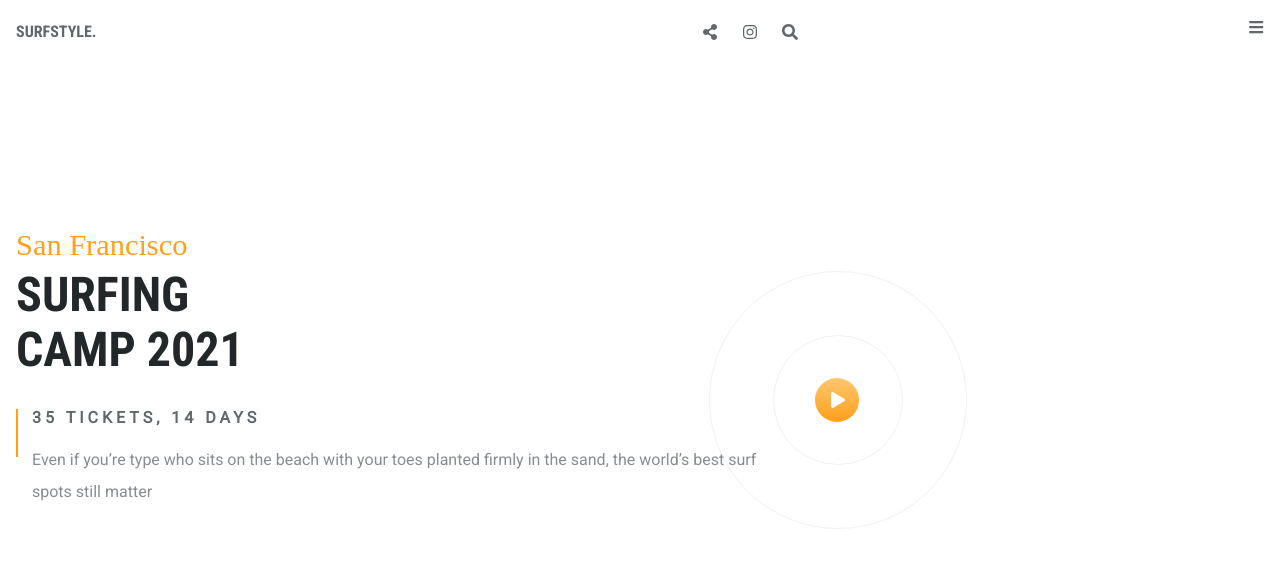
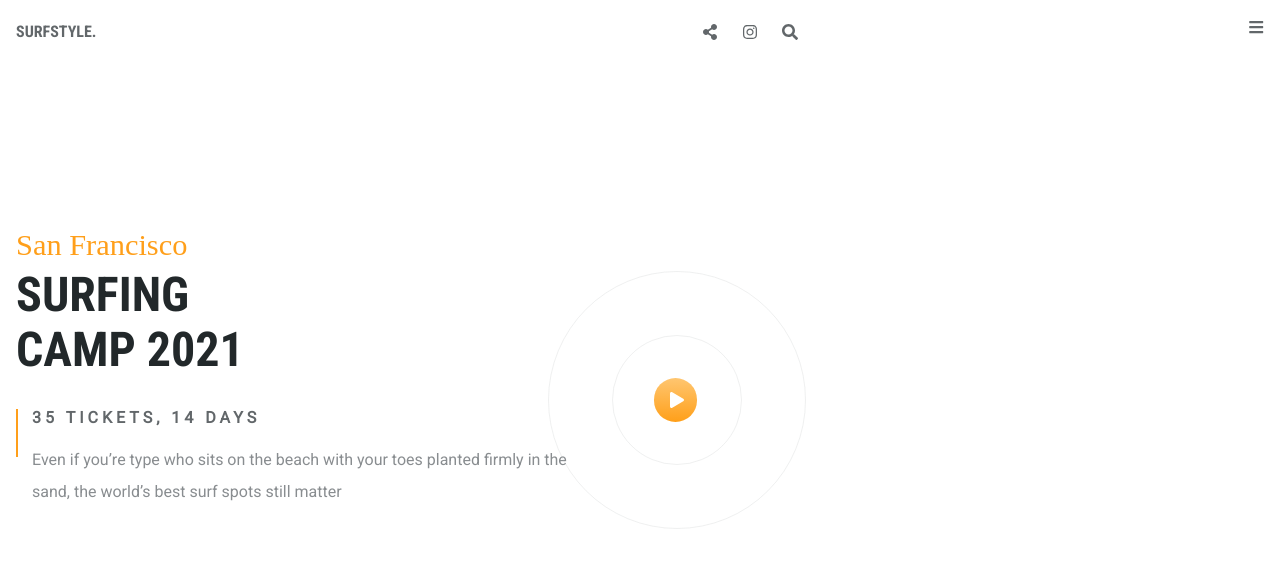
Before and after one commit to kepler003/surfstyle, a React app: page / in a window 1280 px wide. Shown: the top 568 px of the page. Built offline with nearby package versions, Linux system fonts and the light colour scheme; a web font is replaced by a local one.

Commit message:
MainHeader -> Add image & button styling for md size

```diff
--- a/src/components/atoms/HeaderSVGImage.js
+++ b/src/components/atoms/HeaderSVGImage.js
@@ -26,7 +26,10 @@ export default () => {
     setViewBox(`0 0 ${size.width} ${size.height}`);
     forSize({
       xs: () => { setPathXs(); },
-      sm: () => { setPathSm(); }
+      sm: () => { setPathSm(); },
+      md: () => { setPathSm(); },
+      lg: () => { setPathSm(); },
+      xl: () => { setPathSm(); }
     });
   }, [size]);
 
@@ -62,6 +65,24 @@ export default () => {
     `);
   };
 
+  const getImageTemplateXs = () => (
+    <image
+      href={ image }
+      x="0"
+      y={ -size.width * 0.6 + 80 }
+      width="100%"
+    />
+  );
+
+  const getImageTemplateSm = () => (
+    <image
+      href={ image }
+      x="0"
+      y="0"
+      { ...(size.width / size.height > imageRatio ? { width: "100%" } : { height: "100%" }) }
+    />
+  );
+
 
   return (
     <div ref={ ref } className="welcome__img">
@@ -79,26 +100,13 @@ export default () => {
             width="100%"
             height="100%"
           >
-            {
-              forSize({
-                xs: () => (
-                  <image
-                    href={ image }
-                    x="0"
-                    y={ -size.width * 0.6 + 80 }
-                    width="100%"
-                  />
-                ),
-                sm: () => (
-                  <image
-                    href={ image }
-                    x="0"
-                    y="0"
-                    { ...(size.width / size.height > imageRatio ? { width: "100%" } : { height: "100%" }) }
-                  />
-                )
-              })
-            }
+            {forSize({
+              xs: getImageTemplateXs,
+              sm: getImageTemplateSm,
+              md: getImageTemplateSm,
+              lg: getImageTemplateSm,
+              xl: getImageTemplateSm,
+            })}
           </pattern>
         </defs>
       </svg>
--- a/src/styles/_welcome.scss
+++ b/src/styles/_welcome.scss
@@ -126,3 +126,31 @@
     }
   }
 }
+
+@include forSize ("md") {
+
+  .welcome {
+    @include flex-x-center;
+    @include flex-column;
+    flex-wrap: nowrap;
+    min-height: 100vh;
+    padding: $size-8 55% $size-10 $size-4;
+    position: relative;
+
+    &__camp-name {
+      margin: $size-1 0 $size-6 0;
+      color: $gray-2;
+      font-family: 'Roboto Condensed';
+      font-weight: 700;
+      font-size: $size-7;
+    }
+
+    &__img {
+      width: 55%;
+    }
+
+    &__btn-box {
+      right: calc(48% + -42px);
+    }
+  }
+}
--- a/src/utils/forSize.js
+++ b/src/utils/forSize.js
@@ -1,5 +1,3 @@
-import { config } from "@fortawesome/fontawesome-svg-core";
-
 const breakpoints = {
   xs: 0,
   sm: 576,
```
